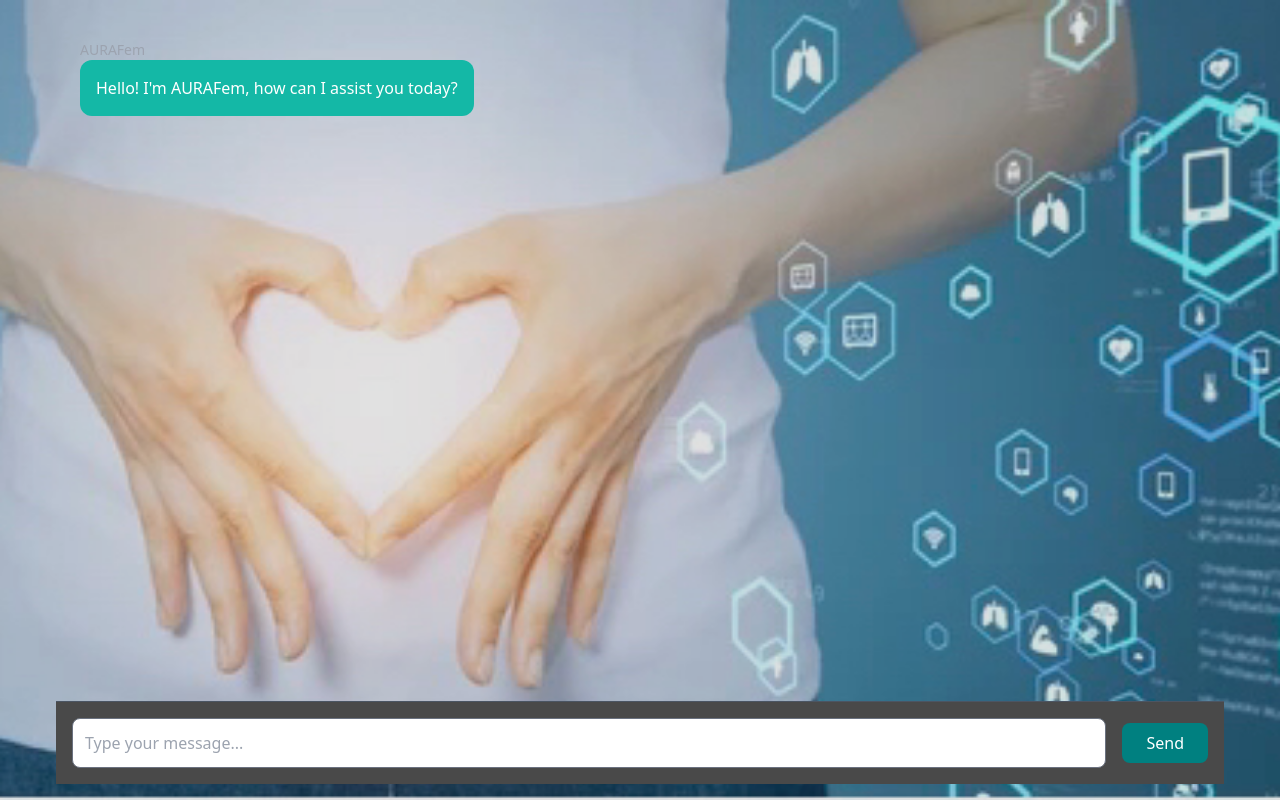
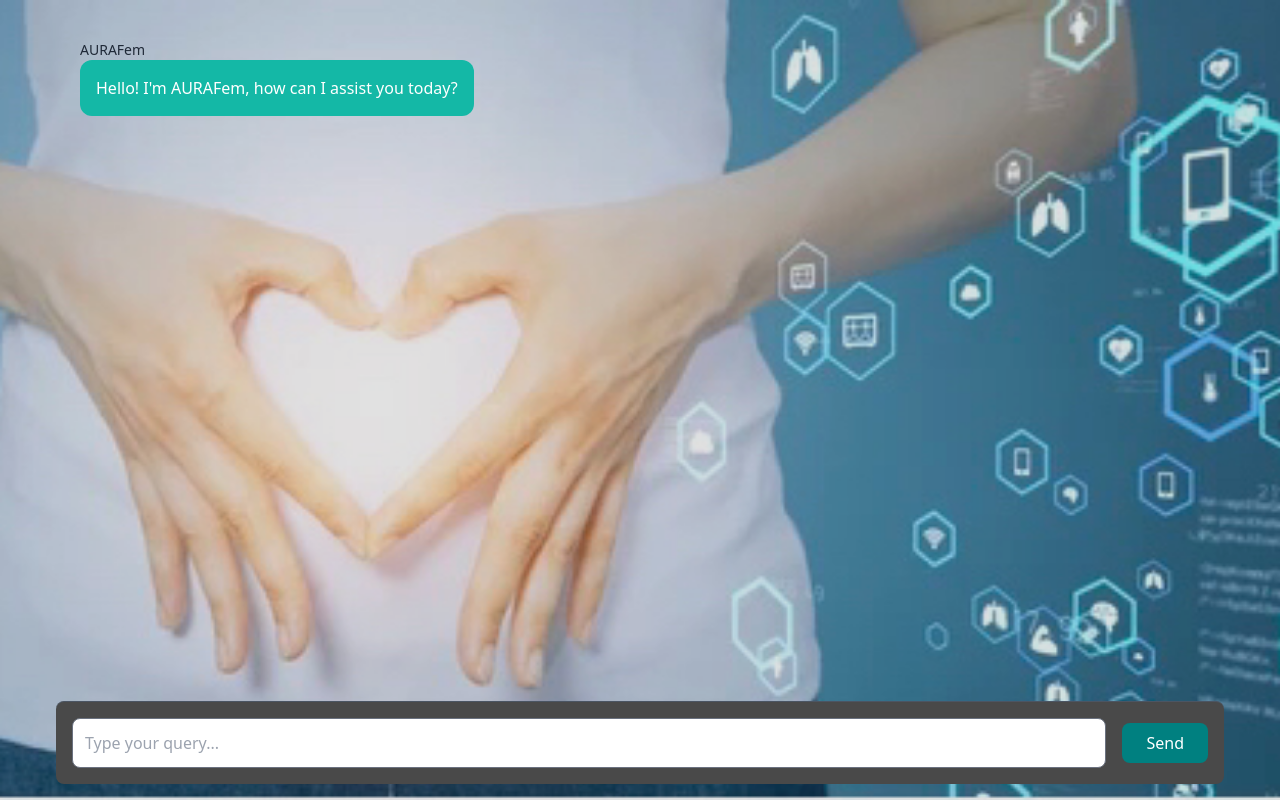
Before and after one commit to Haris-Mughal/AURAFem-UI, a React (Vite) app: page /patient in a window 1280 px wide. Built offline with nearby package versions, Linux system fonts and the light colour scheme.

Commit message:
input box set

```diff
--- a/src/components/Message.jsx
+++ b/src/components/Message.jsx
@@ -9,7 +9,7 @@ const Message = ({ sender, text }) => {
                 sender === "patient" ? "text-right" : "text-left"
             }`}
         >
-            <p className="text-sm text-gray-400">
+            <p className="text-sm text-gray-800">
                 {sender === "bot" ? "AURAFem" : "Patient"}
             </p>
             <p
--- a/src/components/MessageInput.jsx
+++ b/src/components/MessageInput.jsx
@@ -22,13 +22,13 @@ const MessageInput = ({ onSendMessage }) => {
     };
 
     return (
-        <div className="flex items-center p-4 bg-secondary border-t border-gray-600">
+        <div className="flex items-center p-4 bg-secondary rounded-lg border-t border-gray-600">
             <input
                 type="text"
                 value={inputText}
                 onChange={handleInputChange}
-                onKeyDown={handleKeyDown} // Trigger send on Enter key
-                placeholder="Type your message..."
+                onKeyDown={handleKeyDown}
+                placeholder="Type your query..."
                 className="flex-1 p-3 rounded-lg border border-gray-500 text-black focus:outline-none focus:ring-2 focus:ring-primary"
             />
             <button
```
